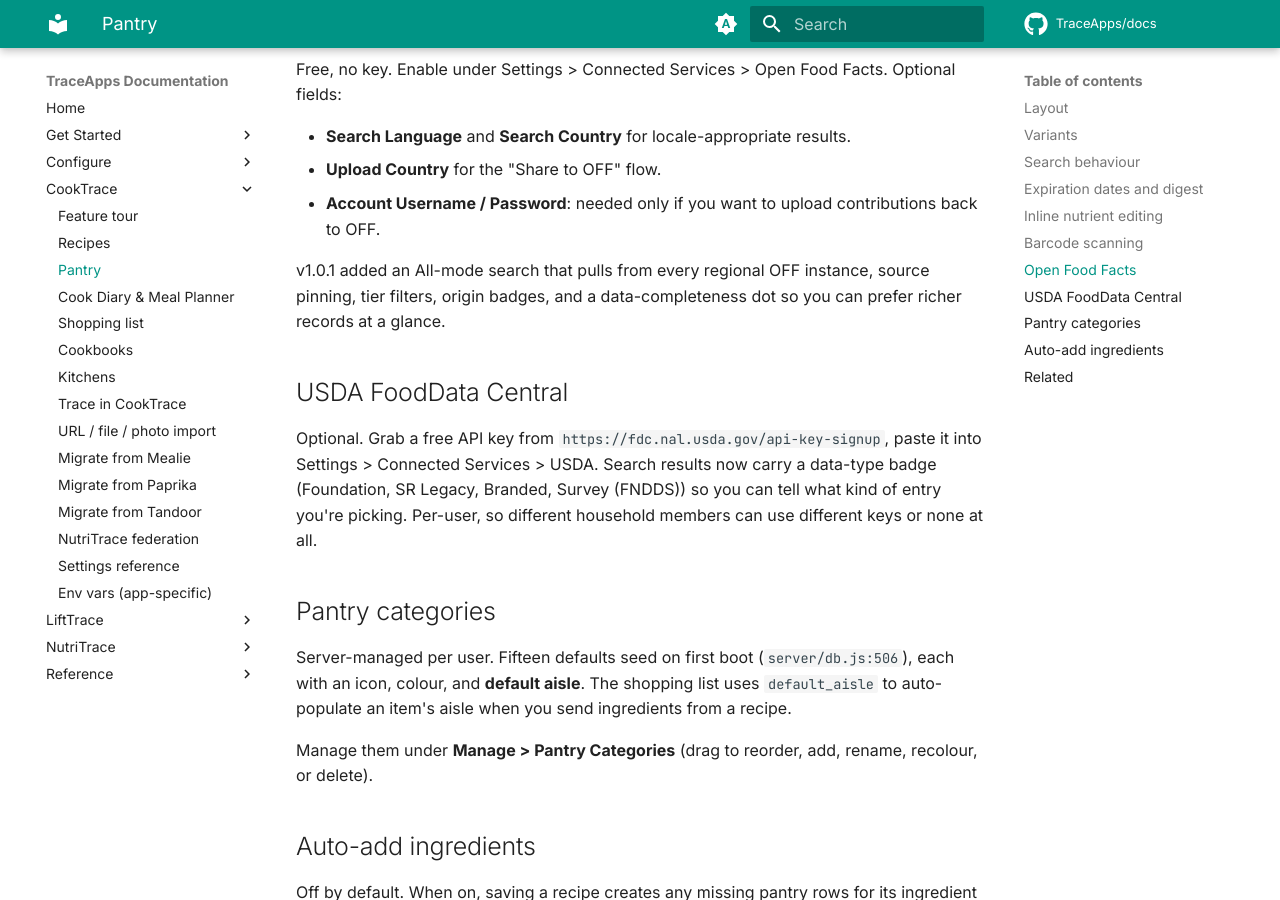
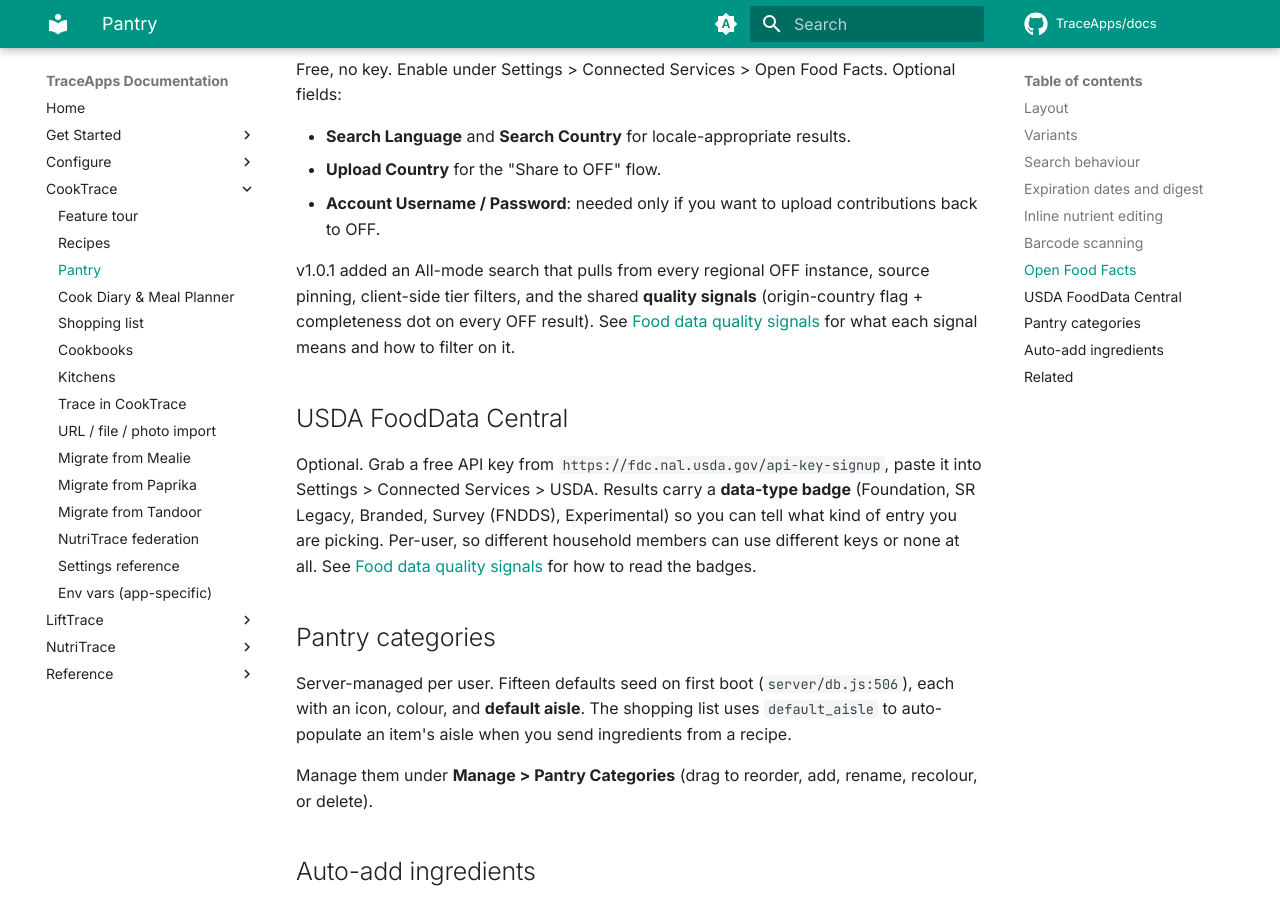
Before and after one commit to TraceApps/docs, an MkDocs documentation site: the page built from docs/cooktrace/pantry.md, in a window 1280 px wide and 900 px high, scrolled down 2798 px. Built offline with MkDocs 1.6.1 and Material for MkDocs 9.7.7, drawn with Linux system fonts in a browser that asks for light colours; comment, search, counter and statistics services are not loaded.

Commit message:
docs: shared food-data-quality reference + normalize CT/NT vocabulary

```diff
--- a/docs/cooktrace/pantry.md
+++ b/docs/cooktrace/pantry.md
@@ -84,11 +84,11 @@ Free, no key. Enable under Settings > Connected Services > Open Food Facts. Opti
 - **Upload Country** for the "Share to OFF" flow.
 - **Account Username / Password**: needed only if you want to upload contributions back to OFF.
 
-v1.0.1 added an All-mode search that pulls from every regional OFF instance, source pinning, tier filters, origin badges, and a data-completeness dot so you can prefer richer records at a glance.
+v1.0.1 added an All-mode search that pulls from every regional OFF instance, source pinning, client-side tier filters, and the shared **quality signals** (origin-country flag + completeness dot on every OFF result). See [Food data quality signals](../reference/food-data-quality.md) for what each signal means and how to filter on it.
 
 ## USDA FoodData Central
 
-Optional. Grab a free API key from `https://fdc.nal.usda.gov/api-key-signup`, paste it into Settings > Connected Services > USDA. Search results now carry a data-type badge (Foundation, SR Legacy, Branded, Survey (FNDDS)) so you can tell what kind of entry you're picking. Per-user, so different household members can use different keys or none at all.
+Optional. Grab a free API key from `https://fdc.nal.usda.gov/api-key-signup`, paste it into Settings > Connected Services > USDA. Results carry a **data-type badge** (Foundation, SR Legacy, Branded, Survey (FNDDS), Experimental) so you can tell what kind of entry you are picking. Per-user, so different household members can use different keys or none at all. See [Food data quality signals](../reference/food-data-quality.md) for how to read the badges.
 
 ## Pantry categories
 
--- a/mkdocs.yml
+++ b/mkdocs.yml
@@ -217,6 +217,7 @@ nav:
   - Reference:
       - Troubleshooting: reference/troubleshooting.md
       - Trace tool catalog: reference/trace-tools.md
+      - Food data quality signals: reference/food-data-quality.md
       - Docker image tag matrix: reference/image-tags.md
       - Changelogs: reference/changelogs.md
       - Contribute:
```
Also changed, not shown: docs/nutritrace/diary.md (+1 -1 lines), docs/nutritrace/foods.md (+1 -1 lines), docs/nutritrace/usda-mealie.md (+1 -1 lines), docs/reference/food-data-quality.md (added, +62 -0 lines).
